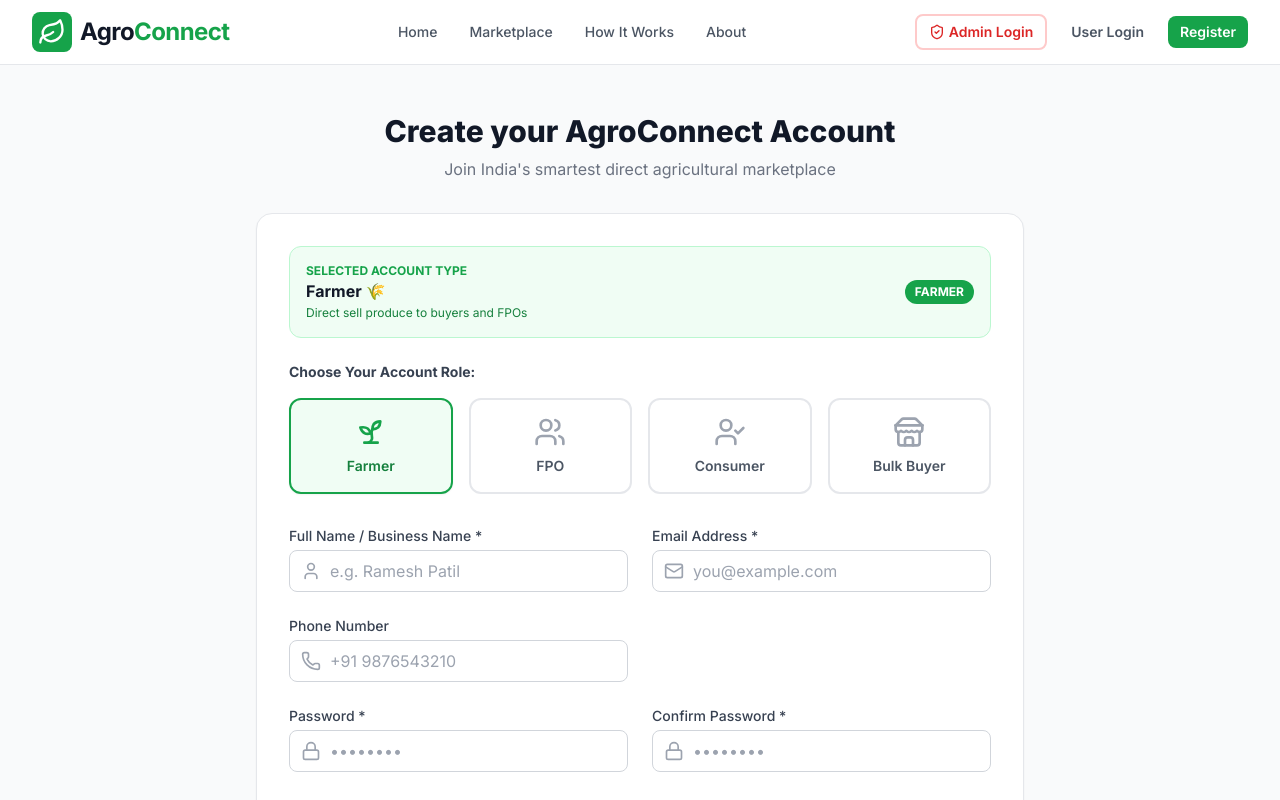
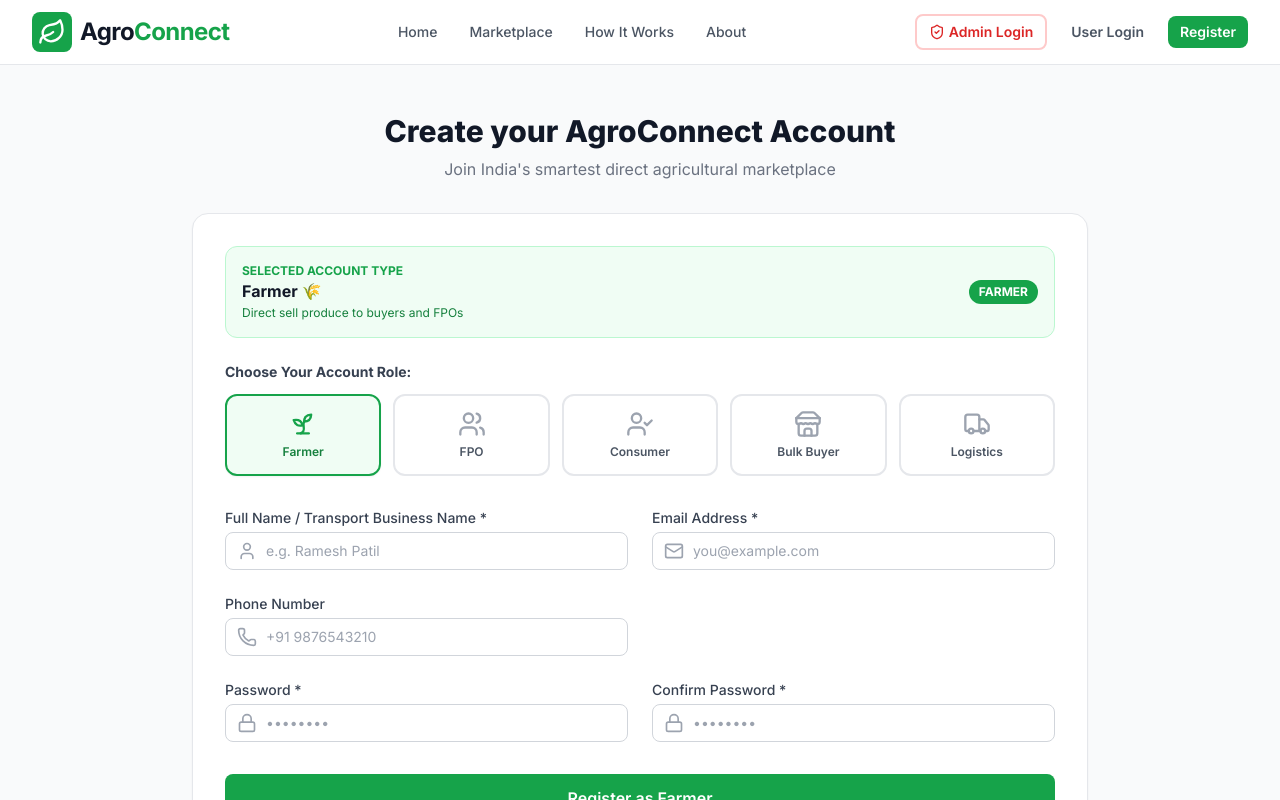
Before and after one commit to lokendrakkumar01/KisanDirect, a React (Vite) app in the folder client/: page /register in a window 1280 px wide. Shown: the top 800 px of the page. Built offline with nearby package versions, Linux system fonts and the light colour scheme.

Commit message:
Add Logistics Partner account registration option on registration page

```diff
--- a/client/src/pages/auth/RegisterPage.jsx
+++ b/client/src/pages/auth/RegisterPage.jsx
@@ -1,6 +1,6 @@
 import React, { useState } from 'react';
 import { Link, useNavigate } from 'react-router-dom';
-import { User, Mail, Phone, Lock, Sprout, Store, UserCheck, ShieldAlert, Users, CheckCircle } from 'lucide-react';
+import { User, Mail, Phone, Lock, Sprout, Store, UserCheck, ShieldAlert, Users, Truck } from 'lucide-react';
 import { PublicLayout } from '../../components/layout/PublicLayout';
 import { Button } from '../../components/ui/Button';
 import { useAuth, getRoleDashboardPath } from '../../contexts/AuthContext';
@@ -23,7 +23,8 @@ export const RegisterPage = () => {
         farmer: { label: 'Farmer 🌾', desc: 'Direct sell produce to buyers and FPOs' },
         fpo: { label: 'FPO Admin 🏭', desc: 'Aggregate produce from farmer members' },
         consumer: { label: 'Consumer 🛒', desc: 'Buy farm-fresh produce directly from local farmers' },
-        bulk_buyer: { label: 'Bulk Buyer 🏢', desc: 'Post bulk requirements for restaurants, hotels & supermarkets' }
+        bulk_buyer: { label: 'Bulk Buyer 🏢', desc: 'Post bulk requirements for restaurants, hotels & supermarkets' },
+        logistics: { label: 'Logistics Partner 🚛', desc: 'Provide vehicle transport, route optimization & delivery services' }
     };
 
     const handleChange = (e) => {
@@ -67,7 +68,7 @@ export const RegisterPage = () => {
     return (
         <PublicLayout>
             <div className="min-h-screen bg-gray-50 py-12 px-4 sm:px-6 lg:px-8">
-                <div className="max-w-3xl mx-auto">
+                <div className="max-w-4xl mx-auto">
                     <div className="text-center mb-8">
                         <h2 className="text-3xl font-extrabold text-gray-900">Create your AgroConnect Account</h2>
                         <p className="text-gray-500 mt-2">Join India's smartest direct agricultural marketplace</p>
@@ -90,64 +91,75 @@ export const RegisterPage = () => {
 
                             {error && (
                                 <div className="bg-red-50 border border-red-200 text-red-600 px-4 py-3 rounded-lg mb-6 flex items-center">
-                                    <ShieldAlert className="w-5 h-5 mr-2"/> {error}
+                                    <ShieldAlert className="w-5 h-5 mr-2 flex-shrink-0"/> {error}
                                 </div>
                             )}
 
                             <form onSubmit={handleSubmit}>
-                                {/* Role Selection Grid */}
+                                {/* Role Selection Grid - 5 Roles */}
                                 <div className="mb-8">
-                                    <label className="block text-sm font-bold text-gray-700 mb-4">Choose Your Account Role:</label>
-                                    <div className="grid grid-cols-2 md:grid-cols-4 gap-4">
+                                    <label className="block text-sm font-bold text-gray-700 mb-3">Choose Your Account Role:</label>
+                                    <div className="grid grid-cols-2 sm:grid-cols-3 md:grid-cols-5 gap-3">
                                         <button
                                             type="button"
                                             onClick={() => setRole('farmer')}
-                                            className={`flex flex-col items-center p-4 border-2 rounded-xl transition-all ${
+                                            className={`flex flex-col items-center p-3.5 border-2 rounded-xl transition-all ${
                                                 role === 'farmer' ? 'border-green-600 bg-green-50 text-green-700 font-bold shadow-sm' : 'border-gray-200 text-gray-600 hover:border-gray-300'
                                             }`}
                                         >
-                                            <Sprout className={`w-8 h-8 mb-2 ${role === 'farmer' ? 'text-green-600' : 'text-gray-400'}`}/>
-                                            <span className="font-semibold text-sm">Farmer</span>
+                                            <Sprout className={`w-7 h-7 mb-1.5 ${role === 'farmer' ? 'text-green-600' : 'text-gray-400'}`}/>
+                                            <span className="font-semibold text-xs text-center">Farmer</span>
                                         </button>
 
                                         <button
                                             type="button"
                                             onClick={() => setRole('fpo')}
-                                            className={`flex flex-col items-center p-4 border-2 rounded-xl transition-all ${
+                                            className={`flex flex-col items-center p-3.5 border-2 rounded-xl transition-all ${
                                                 role === 'fpo' ? 'border-blue-600 bg-blue-50 text-blue-700 font-bold shadow-sm' : 'border-gray-200 text-gray-600 hover:border-gray-300'
                                             }`}
                                         >
-                                            <Users className={`w-8 h-8 mb-2 ${role === 'fpo' ? 'text-blue-600' : 'text-gray-400'}`}/>
-                                            <span className="font-semibold text-sm">FPO</span>
+                                            <Users className={`w-7 h-7 mb-1.5 ${role === 'fpo' ? 'text-blue-600' : 'text-gray-400'}`}/>
+                                            <span className="font-semibold text-xs text-center">FPO</span>
                                         </button>
 
                                         <button
                                             type="button"
                                             onClick={() => setRole('consumer')}
-                                            className={`flex flex-col items-center p-4 border-2 rounded-xl transition-all ${
+                                            className={`flex flex-col items-center p-3.5 border-2 rounded-xl transition-all ${
                                                 role === 'consumer' ? 'border-amber-500 bg-amber-50 text-amber-700 font-bold shadow-sm' : 'border-gray-200 text-gray-600 hover:border-gray-300'
                                             }`}
                                         >
-                                            <UserCheck className={`w-8 h-8 mb-2 ${role === 'consumer' ? 'text-amber-500' : 'text-gray-400'}`}/>
-                                            <span className="font-semibold text-sm">Consumer</span>
+                                            <UserCheck className={`w-7 h-7 mb-1.5 ${role === 'consumer' ? 'text-amber-500' : 'text-gray-400'}`}/>
+                                            <span className="font-semibold text-xs text-center">Consumer</span>
                                         </button>
 
                                         <button
                                             type="button"
                                             onClick={() => setRole('bulk_buyer')}
-                                            className={`flex flex-col items-center p-4 border-2 rounded-xl transition-all ${
+                                            className={`flex flex-col items-center p-3.5 border-2 rounded-xl transition-all ${
                                                 role === 'bulk_buyer' ? 'border-purple-600 bg-purple-50 text-purple-700 font-bold shadow-sm' : 'border-gray-200 text-gray-600 hover:border-gray-300'
                                             }`}
                                         >
-                                            <Store className={`w-8 h-8 mb-2 ${role === 'bulk_buyer' ? 'text-purple-600' : 'text-gray-400'}`}/>
-                                            <span className="font-semibold text-sm text-center">Bulk Buyer</span>
+                                            <Store className={`w-7 h-7 mb-1.5 ${role === 'bulk_buyer' ? 'text-purple-600' : 'text-gray-400'}`}/>
+                                            <span className="font-semibold text-xs text-center">Bulk Buyer</span>
+                                        </button>
+
+                                        <button
+                                            type="button"
+                                            onClick={() => setRole('logistics')}
+                                            className={`flex flex-col items-center p-3.5 border-2 rounded-xl transition-all ${
+                                                role === 'logistics' ? 'border-indigo-600 bg-indigo-50 text-indigo-700 font-bold shadow-sm' : 'border-gray-200 text-gray-600 hover:border-gray-300'
+                                            }`}
+                                        >
+                                            <Truck className={`w-7 h-7 mb-1.5 ${role === 'logistics' ? 'text-indigo-600' : 'text-gray-400'}`}/>
+                                            <span className="font-semibold text-xs text-center">Logistics</span>
                                         </button>
                                     </div>
                                 </div>
 
                                 <div className="grid grid-cols-1 md:grid-cols-2 gap-6 mb-6">
                                     <div>
-                                        <label className="block text-sm font-medium text-gray-700 mb-1">Full Name / Business Name *</label>
+                                        <label className="block text-sm font-medium text-gray-700 mb-1">Full Name / Transport Business Name *</label>
                                         <div className="relative">
                                             <div className="absolute inset-y-0 left-0 pl-3 flex items-center pointer-events-none">
                                                 <User className="h-5 w-5 text-gray-400"/>
@@ -158,8 +170,8 @@ export const RegisterPage = () => {
                                                 required
                                                 value={formData.name}
                                                 onChange={handleChange}
-                                                className="block w-full pl-10 pr-3 py-2 border border-gray-300 rounded-lg focus:ring-green-500 focus:border-green-500"
-                                                placeholder="e.g. Ramesh Patil"
+                                                className="block w-full pl-10 pr-3 py-2 border border-gray-300 rounded-lg focus:ring-green-500 focus:border-green-500 text-sm"
+                                                placeholder={role === 'logistics' ? 'e.g. Speedy Logistics Transport' : 'e.g. Ramesh Patil'}
                                             />
                                         </div>
                                     </div>
@@ -176,7 +188,7 @@ export const RegisterPage = () => {
                                                 required
                                                 value={formData.email}
                                                 onChange={handleChange}
-                                                className="block w-full pl-10 pr-3 py-2 border border-gray-300 rounded-lg focus:ring-green-500 focus:border-green-500"
+                                                className="block w-full pl-10 pr-3 py-2 border border-gray-300 rounded-lg focus:ring-green-500 focus:border-green-500 text-sm"
                                                 placeholder="you@example.com"
                                             />
                                         </div>
@@ -193,7 +205,7 @@ export const RegisterPage = () => {
                                                 name="phone"
                                                 value={formData.phone}
                                                 onChange={handleChange}
-                                                className="block w-full pl-10 pr-3 py-2 border border-gray-300 rounded-lg focus:ring-green-500 focus:border-green-500"
+                                                className="block w-full pl-10 pr-3 py-2 border border-gray-300 rounded-lg focus:ring-green-500 focus:border-green-500 text-sm"
                                                 placeholder="+91 9876543210"
                                             />
                                         </div>
@@ -214,7 +226,7 @@ export const RegisterPage = () => {
                                                 minLength={6}
                                                 value={formData.password}
                                                 onChange={handleChange}
-                                                className="block w-full pl-10 pr-3 py-2 border border-gray-300 rounded-lg focus:ring-green-500 focus:border-green-500"
+                                                className="block w-full pl-10 pr-3 py-2 border border-gray-300 rounded-lg focus:ring-green-500 focus:border-green-500 text-sm"
                                                 placeholder="••••••••"
                                             />
                                         </div>
@@ -233,14 +245,14 @@ export const RegisterPage = () => {
                                                 minLength={6}
                                                 value={formData.confirmPassword}
                                                 onChange={handleChange}
-                                                className="block w-full pl-10 pr-3 py-2 border border-gray-300 rounded-lg focus:ring-green-500 focus:border-green-500"
+                                                className="block w-full pl-10 pr-3 py-2 border border-gray-300 rounded-lg focus:ring-green-500 focus:border-green-500 text-sm"
                                                 placeholder="••••••••"
                                             />
                                         </div>
                                     </div>
                                 </div>
 
-                                <Button type="submit" fullWidth size="lg" isLoading={isLoading}>
+                                <Button type="submit" fullWidth size="lg" isLoading={isLoading} className="font-bold">
                                     Register as {roleMap[role]?.label.split(' ')[0]}
                                 </Button>
                             </form>
@@ -248,7 +260,7 @@ export const RegisterPage = () => {
 
                         <div className="bg-gray-50 px-8 py-4 border-t border-gray-200 text-center text-sm">
                             Already have an account?{' '}
-                            <Link to="/login" className="font-medium text-green-600 hover:text-green-500">
+                            <Link to="/login" className="font-bold text-green-600 hover:text-green-500">
                                 Sign in instead
                             </Link>
                         </div>
```
